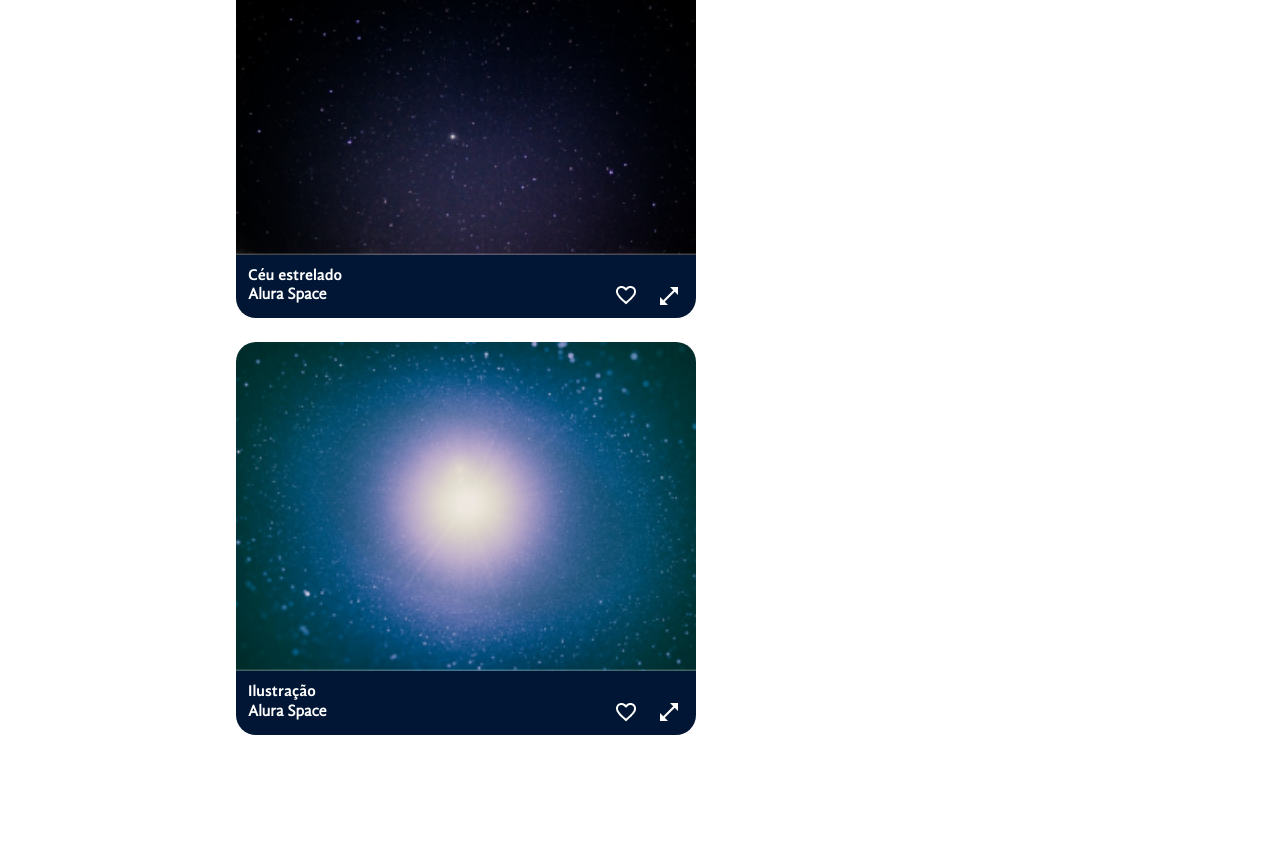
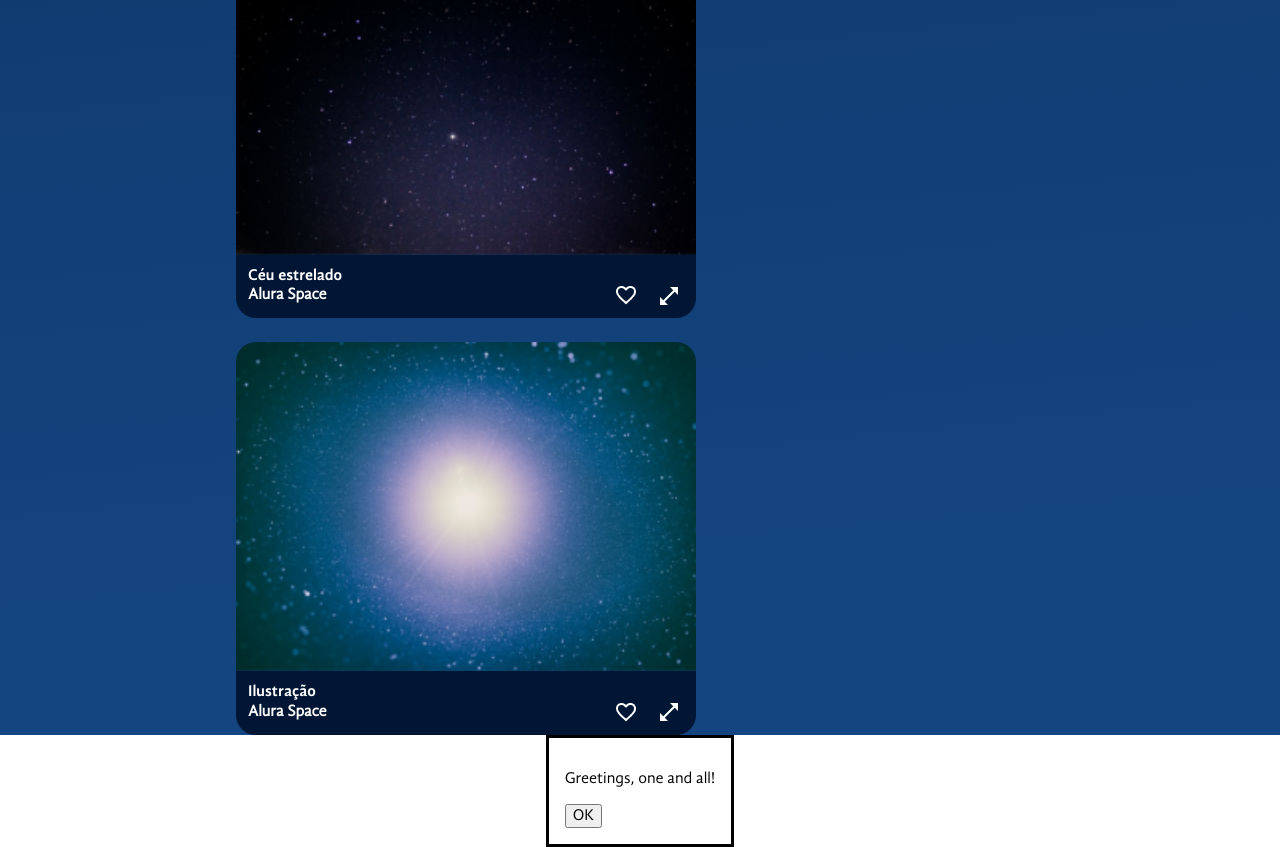
Before and after one commit to renawmontanari/SpaceApp, a React (Vite) app: page / in a window 1280 px wide. Shown: the part 4127-4974 px from the top of the page. Before the commit the page ends 4862 px from the top, so only its background shows below. Built offline with nearby package versions, Linux system fonts and the light colour scheme.

Commit message:
dialog-modal

```diff
--- a/src/App.jsx
+++ b/src/App.jsx
@@ -5,15 +5,17 @@ import BarraLateral from "./componentes/BarraLateral";
 import Banner from "./componentes/Banner";
 import bannerBackground from "./assets/banner.png";
 import Galeria from "./componentes/Galeria";
+import ModalZoom from "./componentes/ModalZoom";
 import { useState } from "react";
 
 import fotos from './fotos.json';
 
 
+
 const FundoGradiente = styled.div`
   background: linear-gradient(174.61deg, #041833 4.16%, #04244F 48%, #154580 96.76%);
   width: 100%;
-  height: 100vh;
+  height: 100%;
 `
 
 const AppContainer = styled.div`
@@ -22,7 +24,7 @@ const AppContainer = styled.div`
   max-width: 100%;
 `
 
-const Main = styled.main`
+const MainContainer = styled.main`
   display: flex;
   gap: 24px;
 `
@@ -41,7 +43,7 @@ const App = () => {
       <EstilosGlobais />
       <AppContainer>
         <Cabecalho />
-        <Main>
+        <MainContainer>
           <BarraLateral />
           <ConteudoGaleria>
             <Banner
@@ -50,8 +52,9 @@ const App = () => {
             />
             <Galeria fotos={fotosDaGaleria} />
           </ConteudoGaleria>
-        </Main>
+        </MainContainer>
       </AppContainer>
+      <ModalZoom />
     </FundoGradiente>
   )
 }
--- /dev/null
+++ b/src/componentes/ModalZoom/index.jsx
@@ -0,0 +1,14 @@
+const ModalZoom = () => {
+    return (
+        <>
+            <dialog open>
+                <p>Greetings, one and all!</p>
+                <form method="dialog">
+                    <button>OK</button>
+                </form>
+            </dialog>
+        </>
+    )
+}
+
+export default ModalZoom;
```
